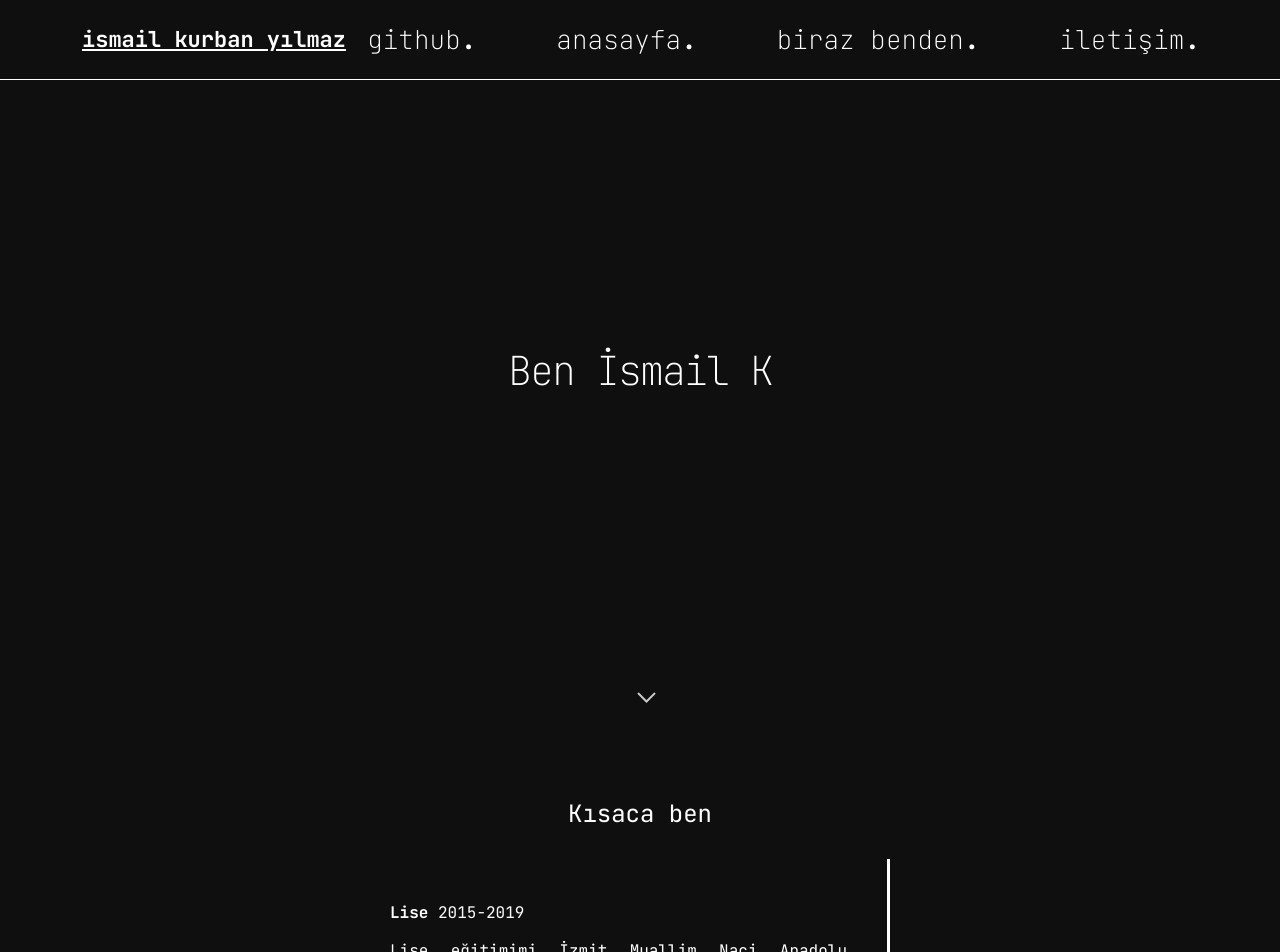
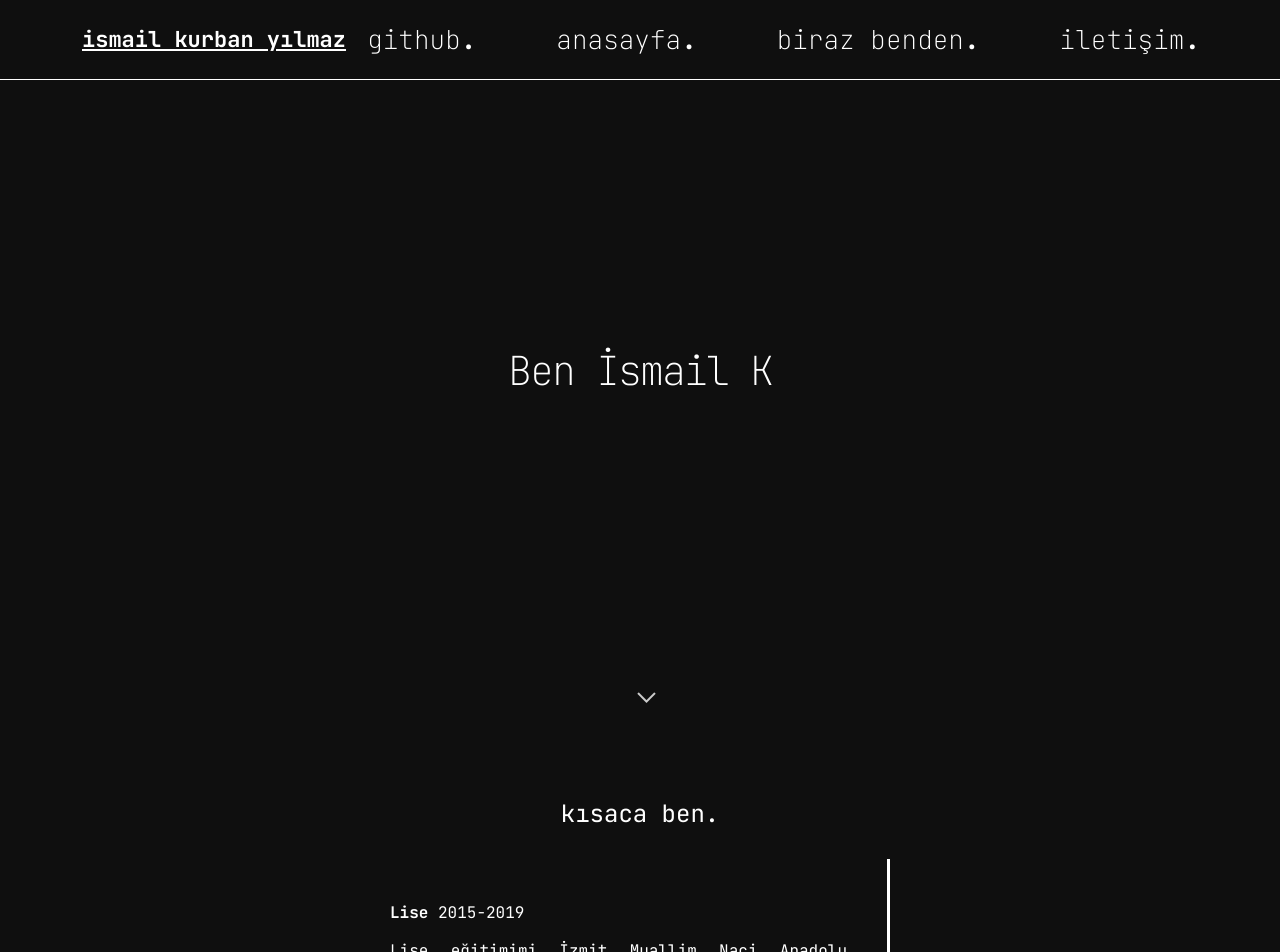
Before and after one commit to ikyilmaz/portfolio, a React (Create React App) app: page / in a window 1280 px wide. Shown: the top 952 px of the page. Built offline with nearby package versions, Linux system fonts and the light colour scheme.

Commit message:
fix a typo

```diff
--- a/src/components/Timeline.tsx
+++ b/src/components/Timeline.tsx
@@ -75,7 +75,7 @@ const Wrapper = styled.div`
 export const Timeline: React.FC = () => {
   return (
     <React.Fragment>
-      <h4 style={{ textAlign: "center", marginBottom: 30 }}>Kısaca ben</h4>
+      <h4 style={{ textAlign: "center", marginBottom: 30 }}>kısaca ben.</h4>
       <Wrapper>
         <p className="timeline-item">
           <span>
```
